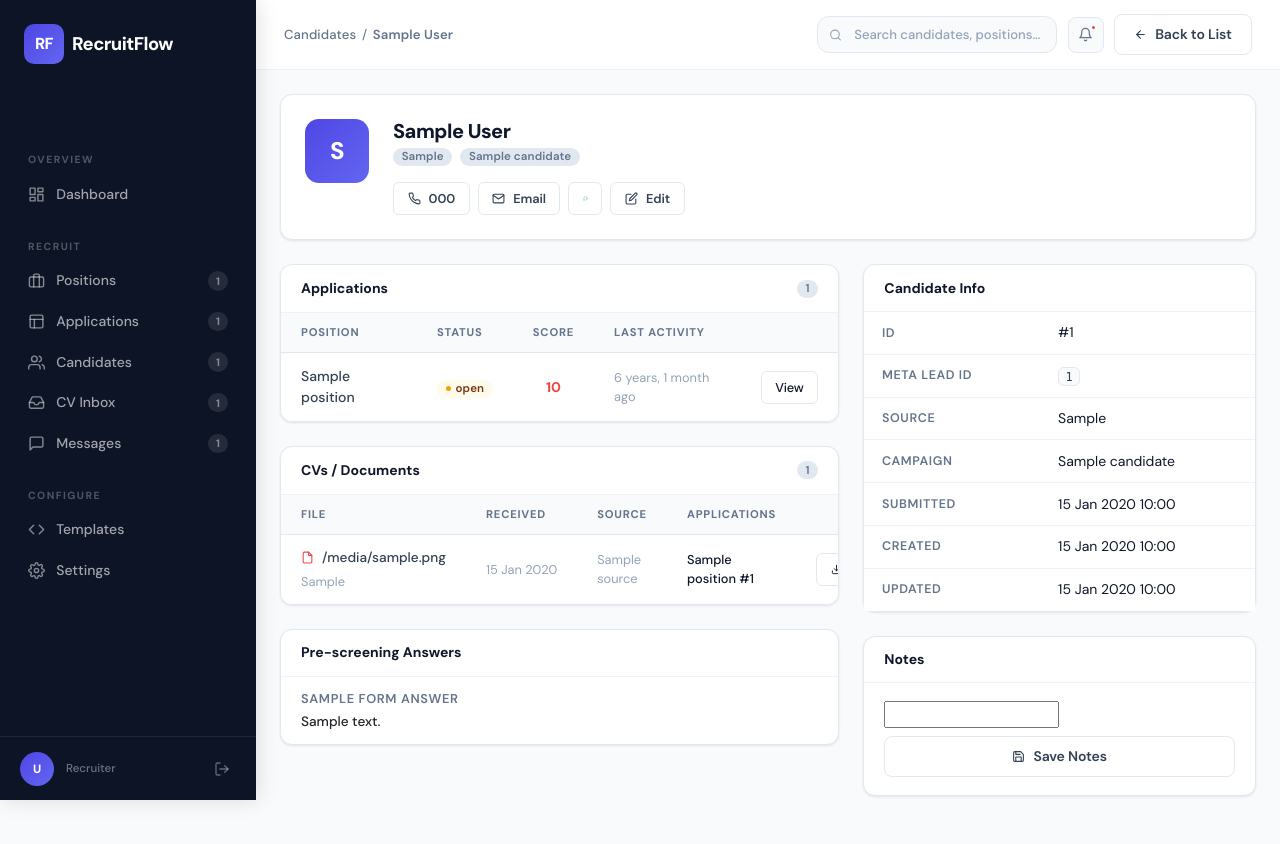
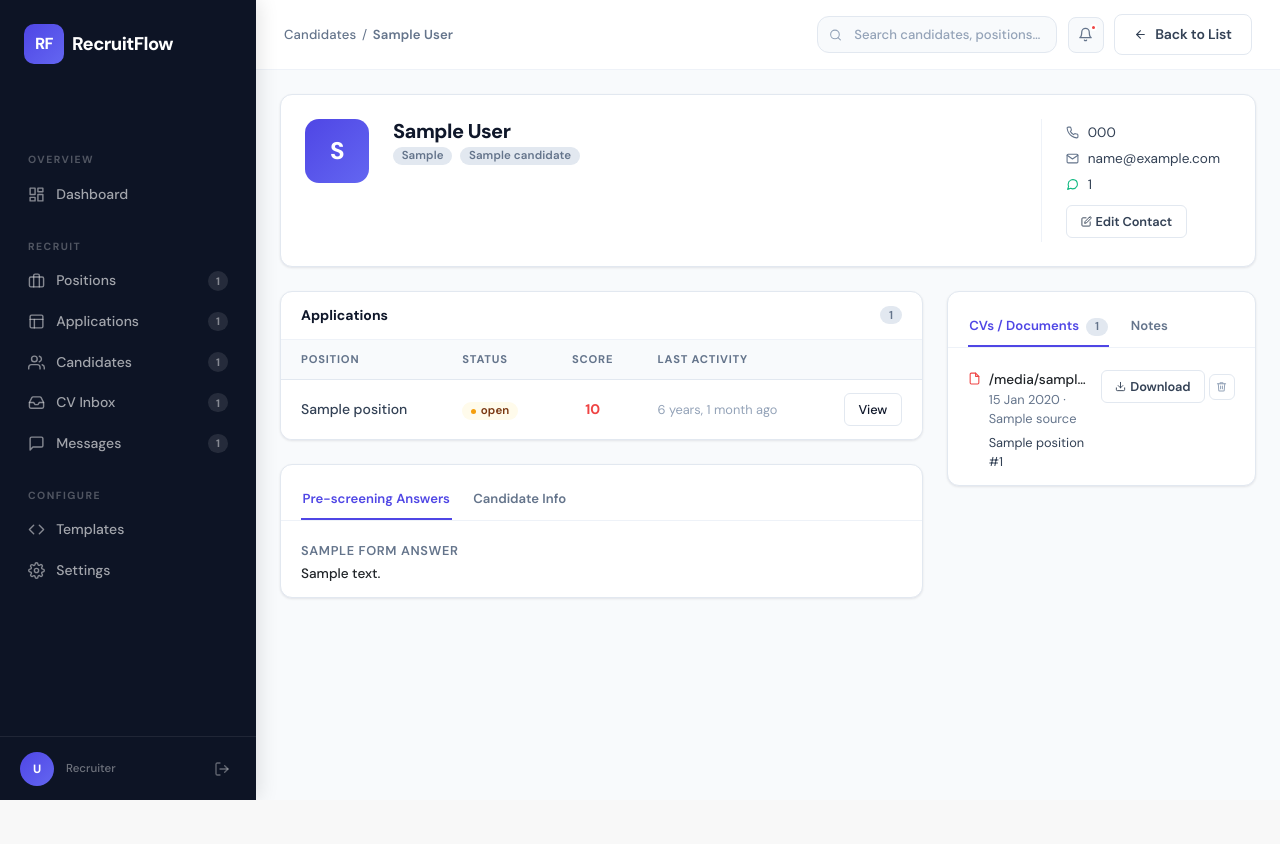
Before and after one commit to alexandruradulescu-neurony/probable-octo-invention, a Django app: template templates/candidates/candidate_detail.html in a window 1280 px wide. After the commit the page ends 800 px from the top, so only its background shows below. Run offline with Django 5.2, Linux system fonts and the light colour scheme; the template is opened without the code that fills it: most values are stand-ins (such as "Sample title", 1, 10 or a date in 2020); form fields are guessed from the names that the template uses.

Commit message:
Redesign candidate_detail: tabbed CVs+Notes (right), tabbed Prescreening+Info (left), col-lg-8/4, info-row hero contacts
Made-with: Cursor

```diff
--- a/templates/candidates/candidate_detail.html
+++ b/templates/candidates/candidate_detail.html
@@ -11,7 +11,8 @@
 {% endblock %}
 
 {% block content %}
-<!-- Candidate Hero Header -->
+
+<!-- ── Candidate Hero Header ─────────────────────────────────────────────── -->
 <div class="card candidate-header-card mb-4">
   <div class="card-body" style="padding:1.5rem;">
 
@@ -25,38 +26,40 @@
         </div>
         <!-- Name + meta -->
         <div style="flex:1;min-width:160px;">
-          <div style="font-size:1.25rem;font-weight:800;letter-spacing:-0.025em;color:var(--text-primary);line-height:1.2;margin-bottom:0.3rem;">
+          <div style="font-size:1.25rem;font-weight:800;letter-spacing:-0.025em;color:var(--text-primary);line-height:1.2;margin-bottom:0.2rem;">
             {{ candidate.full_name }}
           </div>
-          <div class="d-flex gap-2 align-items-center flex-wrap mb-3">
+          <div class="d-flex gap-2 align-items-center flex-wrap mb-0">
             <div class="badge badge-neutral">{{ candidate.get_source_display }}</div>
             {% if candidate.campaign_name %}
             <div class="badge badge-neutral">{{ candidate.campaign_name }}</div>
             {% endif %}
           </div>
-          <div class="d-flex gap-2 flex-wrap">
+        </div>
+        <!-- Contact info column -->
+        <div class="candidate-contact-col d-flex flex-column">
           {% if candidate.phone %}
-            <a href="tel:{{ candidate.phone }}" class="btn btn-secondary btn-sm d-inline-flex align-items-center gap-2">
-              <svg width="13" height="13" fill="none" stroke="currentColor" stroke-width="2" stroke-linecap="round" stroke-linejoin="round" viewBox="0 0 24 24"><path d="M22 16.92v3a2 2 0 0 1-2.18 2 19.79 19.79 0 0 1-8.63-3.07 19.5 19.5 0 0 1-6-6 19.79 19.79 0 0 1-3.07-8.67A2 2 0 0 1 4.11 2h3a2 2 0 0 1 2 1.72 12.84 12.84 0 0 0 .7 2.81 2 2 0 0 1-.45 2.11L8.09 9.91a16 16 0 0 0 6 6l1.27-1.27a2 2 0 0 1 2.11-.45 12.84 12.84 0 0 0 2.81.7A2 2 0 0 1 22 16.92z"></path></svg>
-              {{ candidate.phone }}
-            </a>
+          <div class="info-row">
+            <svg width="13" height="13" fill="none" stroke="currentColor" stroke-width="2" stroke-linecap="round" stroke-linejoin="round" viewBox="0 0 24 24" class="text-tertiary"><path d="M22 16.92v3a2 2 0 0 1-2.18 2 19.79 19.79 0 0 1-8.63-3.07 19.5 19.5 0 0 1-6-6 19.79 19.79 0 0 1-3.07-8.67A2 2 0 0 1 4.11 2h3a2 2 0 0 1 2 1.72 12.84 12.84 0 0 0 .7 2.81 2 2 0 0 1-.45 2.11L8.09 9.91a16 16 0 0 0 6 6l1.27-1.27a2 2 0 0 1 2.11-.45 12.84 12.84 0 0 0 2.81.7A2 2 0 0 1 22 16.92z"></path></svg>
+            <a href="tel:{{ candidate.phone }}" class="contact-link">{{ candidate.phone }}</a>
+          </div>
           {% endif %}
           {% if candidate.email %}
-            <a href="mailto:{{ candidate.email }}" class="btn btn-secondary btn-sm d-inline-flex align-items-center gap-2">
-              <svg width="13" height="13" fill="none" stroke="currentColor" stroke-width="2" stroke-linecap="round" stroke-linejoin="round" viewBox="0 0 24 24"><path d="M4 4h16c1.1 0 2 .9 2 2v12c0 1.1-.9 2-2 2H4c-1.1 0-2-.9-2-2V6c0-1.1.9-2 2-2z"></path><polyline points="22,6 12,13 2,6"></polyline></svg>
-              Email
-            </a>
+          <div class="info-row">
+            <svg width="13" height="13" fill="none" stroke="currentColor" stroke-width="2" stroke-linecap="round" stroke-linejoin="round" viewBox="0 0 24 24" class="text-tertiary"><path d="M4 4h16c1.1 0 2 .9 2 2v12c0 1.1-.9 2-2 2H4c-1.1 0-2-.9-2-2V6c0-1.1.9-2 2-2z"></path><polyline points="22,6 12,13 2,6"></polyline></svg>
+            <a href="mailto:{{ candidate.email }}" class="contact-link">{{ candidate.email }}</a>
+          </div>
           {% endif %}
           {% if candidate.phone %}
-            <a href="https://wa.me/{{ candidate.whatsapp_number|default:candidate.phone }}" target="_blank"
-               class="btn btn-secondary btn-sm d-inline-flex align-items-center justify-content-center"
-               title="WhatsApp" style="width:34px;color:var(--accent-positive);">
-              <svg width="13" height="13" fill="none" stroke="currentColor" stroke-width="2" stroke-linecap="round" stroke-linejoin="round" viewBox="0 0 24 24"><path d="M21 11.5a8.38 8.38 0 0 1-.9 3.8 8.5 8.5 0 0 1-7.6 4.7 8.38 8.38 0 0 1-3.8-.9L3 21l1.9-5.7a8.38 8.38 0 0 1-.9-3.8 8.5 8.5 0 0 1 4.7-7.6 8.38 8.38 0 0 1 3.8-.9h.5a8.48 8.48 0 0 1 8 8v.5z"></path></svg>
-            </a>
+          <div class="info-row">
+            <svg width="13" height="13" fill="none" stroke="currentColor" stroke-width="2" stroke-linecap="round" stroke-linejoin="round" viewBox="0 0 24 24" style="color:var(--accent-positive);"><path d="M21 11.5a8.38 8.38 0 0 1-.9 3.8 8.5 8.5 0 0 1-7.6 4.7 8.38 8.38 0 0 1-3.8-.9L3 21l1.9-5.7a8.38 8.38 0 0 1-.9-3.8 8.5 8.5 0 0 1 4.7-7.6 8.38 8.38 0 0 1 3.8-.9h.5a8.48 8.48 0 0 1 8 8v.5z"></path></svg>
+            <a href="https://wa.me/{{ candidate.whatsapp_number|default:candidate.phone }}" target="_blank" class="contact-link">{{ candidate.whatsapp_number|default:candidate.phone }}</a>
+          </div>
           {% endif %}
-            <button type="button" class="btn btn-secondary btn-sm d-inline-flex align-items-center gap-2" id="btn-edit-contact">
-              <svg width="13" height="13" fill="none" stroke="currentColor" stroke-width="2" stroke-linecap="round" stroke-linejoin="round" viewBox="0 0 24 24"><path d="M11 4H4a2 2 0 0 0-2 2v14a2 2 0 0 0 2 2h14a2 2 0 0 0 2-2v-7"></path><path d="M18.5 2.5a2.121 2.121 0 0 1 3 3L12 15l-4 1 1-4 9.5-9.5z"></path></svg>
-              Edit
+          <div class="info-row mt-1">
+            <button type="button" class="btn btn-secondary btn-sm d-inline-flex align-items-center gap-1" id="btn-edit-contact">
+              <svg width="11" height="11" fill="none" stroke="currentColor" stroke-width="2" stroke-linecap="round" stroke-linejoin="round" viewBox="0 0 24 24"><path d="M11 4H4a2 2 0 0 0-2 2v14a2 2 0 0 0 2 2h14a2 2 0 0 0 2-2v-7"></path><path d="M18.5 2.5a2.121 2.121 0 0 1 3 3L12 15l-4 1 1-4 9.5-9.5z"></path></svg>
+              Edit Contact
             </button>
           </div>
         </div>
@@ -105,8 +108,8 @@
 
 <div class="row g-4">
 
-  <!-- Left column -->
-  <div class="col-lg-7">
+  <!-- ── Left column ───────────────────────────────────────────────────── -->
+  <div class="col-lg-8">
 
     <!-- Applications -->
     <div class="card mb-4">
@@ -129,9 +132,7 @@
           <tbody>
             {% for app in applications %}
             <tr data-href="{% url 'applications:detail' app.pk %}">
-              <td>
-                <div class="fw-medium">{{ app.position.title }}</div>
-              </td>
+              <td><div class="fw-medium">{{ app.position.title }}</div></td>
               <td>{% include "applications/_status_badge.html" with status=app.status %}</td>
               <td class="text-center">
                 {% if app.score is not None %}
@@ -156,119 +157,31 @@
       {% endif %}
     </div>
 
-    <!-- CVs / Documents -->
+    <!-- Pre-screening Answers + Candidate Info (tabbed) -->
     <div class="card mb-4">
-      <div class="card-header">
-        <h2 class="card-header-title">CVs / Documents</h2>
-        {% if cv_files %}<span class="badge badge-neutral tabular-nums">{{ cv_files|length }}</span>{% endif %}
+      <div class="card-header" style="padding-bottom:0;border-bottom:none;">
+        <div>
+          <ul class="nav rf-tabs" id="candidate-info-tabs" role="tablist">
+            {% if form_answers_list %}
+            <li class="nav-item" role="presentation">
+              <button class="nav-link active" id="tab-prescreening" data-bs-toggle="tab" data-bs-target="#pane-prescreening" type="button" role="tab">
+                Pre-screening Answers
+              </button>
+            </li>
+            {% endif %}
+            <li class="nav-item" role="presentation">
+              <button class="nav-link {% if not form_answers_list %}active{% endif %}" id="tab-candidate-info" data-bs-toggle="tab" data-bs-target="#pane-candidate-info" type="button" role="tab">
+                Candidate Info
+              </button>
+            </li>
+          </ul>
         </div>
-      {% if cv_files %}
-      <div class="table-responsive">
-        <table class="table mb-0">
-          <thead>
-            <tr>
-              <th>File</th>
-              <th>Received</th>
-              <th>Source</th>
-              <th>Applications</th>
-              <th></th>
-            </tr>
-          </thead>
-          <tbody>
-            {% for cv in cv_files %}
-            <tr>
-              <td>
-                <div class="d-flex align-items-center gap-2">
-                  <svg width="13" height="13" fill="none" stroke="currentColor" stroke-width="2"
-                       stroke-linecap="round" stroke-linejoin="round" viewBox="0 0 24 24"
-                       style="flex-shrink:0;color:var(--accent-negative);">
-                    <path d="M14 2H6a2 2 0 0 0-2 2v16a2 2 0 0 0 2 2h12a2 2 0 0 0 2-2V8z"></path>
-                    <polyline points="14 2 14 8 20 8"></polyline>
-                  </svg>
-                  <span class="text-sm fw-medium text-truncate" style="max-width:160px;" title="{{ cv.file_name }}">
-                    {{ cv.file_name }}
-                  </span>
-                  {% if cv.needs_review %}
-                  <div class="badge status-screening">Review</div>
-                  {% endif %}
       </div>
-                {% if cv.match_method %}
-                <div class="text-xs text-muted-custom mt-1">{{ cv.match_method }}</div>
-                {% endif %}
-              </td>
-              <td class="text-xs text-muted-custom tabular-nums" style="white-space:nowrap;">
-                {{ cv.received_at|date:"d M Y" }}
-              </td>
-              <td class="text-xs text-muted-custom">{{ cv.source }}</td>
-              <td>
-                <div class="d-flex flex-column gap-1">
-                  {% for app in cv.applications %}
-                  <a href="{% url 'applications:detail' app.pk %}" class="contact-link text-xs">
-                    {{ app.position.title }} #{{ app.pk }}
-                  </a>
-                  {% empty %}
-                  <span class="text-xs text-muted-custom">—</span>
-                  {% endfor %}
-                </div>
-              </td>
-              <td class="text-end no-row-click">
-                <div class="d-inline-flex align-items-center gap-1">
-                  {% if cv.file_path %}
-                  <a href="/{{ cv.file_path }}" download="{{ cv.file_name }}"
-                     class="btn btn-secondary btn-sm d-inline-flex align-items-center gap-1">
-                    <svg width="11" height="11" fill="none" stroke="currentColor" stroke-width="2"
-                         stroke-linecap="round" stroke-linejoin="round" viewBox="0 0 24 24">
-                      <path d="M21 15v4a2 2 0 0 1-2 2H5a2 2 0 0 1-2-2v-4"></path>
-                      <polyline points="7 10 12 15 17 10"></polyline>
-                      <line x1="12" y1="15" x2="12" y2="3"></line>
-                    </svg>
-                    Download
-                  </a>
-                  {% else %}
-                  <span class="text-xs text-muted-custom">No file</span>
-                  {% endif %}
-                  <form method="post" action="{% url 'cvs:cv_delete' cv.pk %}" class="m-0"
-                        onsubmit="return confirm('Delete this CV? This cannot be undone.');">
-                    {% csrf_token %}
-                    <input type="hidden" name="next" value="{{ request.path }}">
-                    <button type="submit" class="btn-icon-delete" title="Delete CV">
-                      <svg width="11" height="11" fill="none" stroke="currentColor" stroke-width="2.2"
-                           stroke-linecap="round" stroke-linejoin="round" viewBox="0 0 24 24">
-                        <polyline points="3 6 5 6 21 6"></polyline>
-                        <path d="M19 6l-1 14a2 2 0 0 1-2 2H8a2 2 0 0 1-2-2L5 6"></path>
-                        <path d="M10 11v6"></path><path d="M14 11v6"></path>
-                        <path d="M9 6V4h6v2"></path>
-                      </svg>
-                    </button>
-                  </form>
-                </div>
-              </td>
-            </tr>
-            {% endfor %}
-          </tbody>
-        </table>
-      </div>
-      {% else %}
-      <div class="card-body text-center py-5">
-        <div class="empty-state-icon mx-auto mb-3">
-          <svg width="22" height="22" fill="none" stroke="currentColor" stroke-width="1.5"
-               stroke-linecap="round" stroke-linejoin="round" viewBox="0 0 24 24">
-            <path d="M14 2H6a2 2 0 0 0-2 2v16a2 2 0 0 0 2 2h12a2 2 0 0 0 2-2V8z"></path>
-            <polyline points="14 2 14 8 20 8"></polyline>
-          </svg>
-        </div>
-        <div class="text-sm text-tertiary">No CVs received yet.</div>
-      </div>
-      {% endif %}
-    </div>
+      <div style="border-top:1px solid var(--border-light);">
+        <div class="tab-content rf-tabs-content">
 
-    <!-- Pre-screening Answers -->
           {% if form_answers_list %}
-    <div class="card mb-4">
-      <div class="card-header">
-        <h2 class="card-header-title">Pre-screening Answers</h2>
-      </div>
-      <div>
+          <div class="tab-pane fade show active" id="pane-prescreening" role="tabpanel">
             {% for qa in form_answers_list %}
             <div style="padding:0.75rem 1.25rem;{% if not forloop.last %}border-bottom:1px solid var(--border-light);{% endif %}">
               <div class="text-xs fw-semibold text-tertiary mb-1" style="text-transform:uppercase;letter-spacing:.05em;">{{ qa.question }}</div>
@@ -276,81 +189,130 @@
             </div>
             {% endfor %}
           </div>
+          {% endif %}
+
+          <div class="tab-pane fade {% if not form_answers_list %}show active{% endif %}" id="pane-candidate-info" role="tabpanel">
+            <table class="table meta-table mb-0">
+              <tbody>
+                <tr><td>ID</td><td class="tabular-nums">#{{ candidate.pk }}</td></tr>
+                {% if candidate.meta_lead_id %}
+                <tr><td>Meta Lead ID</td><td><span class="code-inline">{{ candidate.meta_lead_id }}</span></td></tr>
+                {% endif %}
+                <tr><td>Source</td><td>{{ candidate.get_source_display }}</td></tr>
+                {% if candidate.campaign_name %}
+                <tr><td>Campaign</td><td>{{ candidate.campaign_name }}</td></tr>
+                {% endif %}
+                {% if candidate.platform %}
+                <tr><td>Platform</td><td>{{ candidate.platform|upper }}</td></tr>
+                {% endif %}
+                {% if candidate.meta_created_time %}
+                <tr><td>Submitted</td><td class="tabular-nums">{{ candidate.meta_created_time|date:"d M Y H:i" }}</td></tr>
+                {% endif %}
+                <tr><td>Created</td><td class="tabular-nums">{{ candidate.created_at|date:"d M Y H:i" }}</td></tr>
+                <tr><td>Updated</td><td class="tabular-nums">{{ candidate.updated_at|date:"d M Y H:i" }}</td></tr>
+              </tbody>
+            </table>
           </div>
-    {% endif %}
+
+        </div>
+      </div>
+    </div>
 
   </div>
 
-  <!-- Right column -->
-  <div class="col-lg-5">
+  <!-- ── Right column ──────────────────────────────────────────────────── -->
+  <div class="col-lg-4">
 
-    <!-- Candidate Info -->
+    <!-- CVs / Documents + Notes (tabbed) -->
     <div class="card mb-4">
-      <div class="card-header">
-        <h2 class="card-header-title">Candidate Info</h2>
+      <div class="card-header" style="padding-bottom:0;border-bottom:none;">
+        <div>
+          <ul class="nav rf-tabs" id="candidate-doc-tabs" role="tablist">
+            <li class="nav-item" role="presentation">
+              <button class="nav-link active" id="tab-cvs" data-bs-toggle="tab" data-bs-target="#pane-cvs" type="button" role="tab">
+                CVs / Documents
+                {% if cv_files %}<span class="badge badge-neutral tabular-nums ms-1">{{ cv_files|length }}</span>{% endif %}
+              </button>
+            </li>
+            <li class="nav-item" role="presentation">
+              <button class="nav-link" id="tab-notes" data-bs-toggle="tab" data-bs-target="#pane-notes" type="button" role="tab">
+                Notes
+              </button>
+            </li>
+          </ul>
         </div>
-      <div class="card-body p-0">
-        <table class="table meta-table mb-0">
-          <tbody>
-            <tr>
-              <td>ID</td>
-              <td class="tabular-nums">#{{ candidate.pk }}</td>
-            </tr>
-            {% if candidate.meta_lead_id %}
-            <tr>
-              <td>Meta Lead ID</td>
-              <td><span class="code-inline">{{ candidate.meta_lead_id }}</span></td>
-            </tr>
+      </div>
+      <div style="border-top:1px solid var(--border-light);">
+        <div class="tab-content rf-tabs-content">
+
+          <!-- CVs / Documents pane -->
+          <div class="tab-pane fade show active" id="pane-cvs" role="tabpanel">
+            {% if cv_files %}
+            <div class="d-flex flex-column">
+              {% for cv in cv_files %}
+              <div class="d-flex align-items-start justify-content-between gap-2"
+                   style="padding:0.85rem 1.25rem;{% if not forloop.last %}border-bottom:1px solid var(--border-light);{% endif %}">
+                <div class="d-flex align-items-start gap-2 overflow-hidden">
+                  <svg width="13" height="13" fill="none" stroke="var(--accent-negative)" stroke-width="2" stroke-linecap="round" stroke-linejoin="round" viewBox="0 0 24 24" class="flex-shrink-0" style="margin-top:2px;"><path d="M14 2H6a2 2 0 0 0-2 2v16a2 2 0 0 0 2 2h12a2 2 0 0 0 2-2V8z"></path><polyline points="14 2 14 8 20 8"></polyline></svg>
+                  <div class="overflow-hidden">
+                    <div class="text-sm fw-medium text-truncate" title="{{ cv.file_name }}">{{ cv.file_name }}</div>
+                    <div class="text-xs text-tertiary">{{ cv.received_at|date:"d M Y" }} &middot; {{ cv.source }}</div>
+                    {% if cv.needs_review %}<div class="badge status-screening mt-1">Review</div>{% endif %}
+                    <div class="d-flex flex-column gap-1 mt-1">
+                      {% for app in cv.applications %}
+                      <a href="{% url 'applications:detail' app.pk %}" class="contact-link text-xs">{{ app.position.title }} #{{ app.pk }}</a>
+                      {% empty %}
+                      <span class="text-xs text-muted-custom">No linked applications</span>
+                      {% endfor %}
+                    </div>
+                  </div>
+                </div>
+                <div class="d-flex align-items-center gap-1 flex-shrink-0">
+                  {% if cv.file_path %}
+                  <a href="/{{ cv.file_path }}" download="{{ cv.file_name }}"
+                     class="btn btn-secondary btn-sm d-inline-flex align-items-center gap-1">
+                    <svg width="11" height="11" fill="none" stroke="currentColor" stroke-width="2" stroke-linecap="round" stroke-linejoin="round" viewBox="0 0 24 24"><path d="M21 15v4a2 2 0 0 1-2 2H5a2 2 0 0 1-2-2v-4"></path><polyline points="7 10 12 15 17 10"></polyline><line x1="12" y1="15" x2="12" y2="3"></line></svg>
+                    Download
+                  </a>
                   {% endif %}
-            <tr>
-              <td>Source</td>
-              <td>{{ candidate.get_source_display }}</td>
-            </tr>
-            {% if candidate.campaign_name %}
-            <tr>
-              <td>Campaign</td>
-              <td>{{ candidate.campaign_name }}</td>
-            </tr>
+                  <form method="post" action="{% url 'cvs:cv_delete' cv.pk %}" class="m-0"
+                        onsubmit="return confirm('Delete this CV? This cannot be undone.');">
+                    {% csrf_token %}
+                    <input type="hidden" name="next" value="{{ request.path }}">
+                    <button type="submit" class="btn-icon-delete" title="Delete CV">
+                      <svg width="11" height="11" fill="none" stroke="currentColor" stroke-width="2.2" stroke-linecap="round" stroke-linejoin="round" viewBox="0 0 24 24"><polyline points="3 6 5 6 21 6"></polyline><path d="M19 6l-1 14a2 2 0 0 1-2 2H8a2 2 0 0 1-2-2L5 6"></path><path d="M10 11v6"></path><path d="M14 11v6"></path><path d="M9 6V4h6v2"></path></svg>
+                    </button>
+                  </form>
+                </div>
+              </div>
+              {% endfor %}
+            </div>
+            {% else %}
+            <div class="card-body text-center py-5">
+              <div class="empty-state-icon mx-auto mb-3">
+                <svg width="20" height="20" fill="none" stroke="currentColor" stroke-width="1.5" stroke-linecap="round" stroke-linejoin="round" viewBox="0 0 24 24"><path d="M14 2H6a2 2 0 0 0-2 2v16a2 2 0 0 0 2 2h12a2 2 0 0 0 2-2V8z"></path><polyline points="14 2 14 8 20 8"></polyline></svg>
+              </div>
+              <div class="empty-state-title">No CVs yet</div>
+              <div class="empty-state-desc">No CV documents received for this candidate.</div>
+            </div>
             {% endif %}
-            {% if candidate.platform %}
-            <tr>
-              <td>Platform</td>
-              <td>{{ candidate.platform|upper }}</td>
-            </tr>
-            {% endif %}
-            {% if candidate.meta_created_time %}
-            <tr>
-              <td>Submitted</td>
-              <td class="tabular-nums">{{ candidate.meta_created_time|date:"d M Y H:i" }}</td>
-            </tr>
-            {% endif %}
-            <tr>
-              <td>Created</td>
-              <td class="tabular-nums">{{ candidate.created_at|date:"d M Y H:i" }}</td>
-            </tr>
-            <tr>
-              <td>Updated</td>
-              <td class="tabular-nums">{{ candidate.updated_at|date:"d M Y H:i" }}</td>
-            </tr>
-          </tbody>
-        </table>
+          </div>
+
+          <!-- Notes pane -->
+          <div class="tab-pane fade" id="pane-notes" role="tabpanel">
+            <div style="padding:1rem 1.25rem;">
+              <form method="post" action="{% url 'candidates:update_notes' candidate.pk %}">
+                {% csrf_token %}
+                {{ note_form.notes }}
+                <button type="submit" class="btn btn-primary btn-sm w-100 mt-2 d-flex justify-content-center align-items-center gap-2">
+                  <svg width="12" height="12" fill="none" stroke="currentColor" stroke-width="2" stroke-linecap="round" stroke-linejoin="round" viewBox="0 0 24 24"><path d="M19 21H5a2 2 0 0 1-2-2V5a2 2 0 0 1 2-2h11l5 5v11a2 2 0 0 1-2 2z"></path><polyline points="17 21 17 13 7 13 7 21"></polyline><polyline points="7 3 7 8 15 8"></polyline></svg>
+                  Save Notes
+                </button>
+              </form>
             </div>
           </div>
 
-    <!-- Notes -->
-    <div class="card mb-4">
-      <div class="card-header">
-        <h2 class="card-header-title">Notes</h2>
         </div>
-      <div class="card-body">
-        <form method="post" action="{% url 'candidates:update_notes' candidate.pk %}">
-          {% csrf_token %}
-          {{ note_form.notes }}
-          <button type="submit" class="btn btn-secondary w-100 mt-2 d-flex justify-content-center align-items-center gap-2">
-            <svg width="13" height="13" fill="none" stroke="currentColor" stroke-width="2" stroke-linecap="round" stroke-linejoin="round" viewBox="0 0 24 24"><path d="M19 21H5a2 2 0 0 1-2-2V5a2 2 0 0 1 2-2h11l5 5v11a2 2 0 0 1-2 2z"></path><polyline points="17 21 17 13 7 13 7 21"></polyline><polyline points="7 3 7 8 15 8"></polyline></svg>
-            Save Notes
-          </button>
-        </form>
       </div>
     </div>
 
```
Lines whose indentation alone changed are shown as unchanged.
